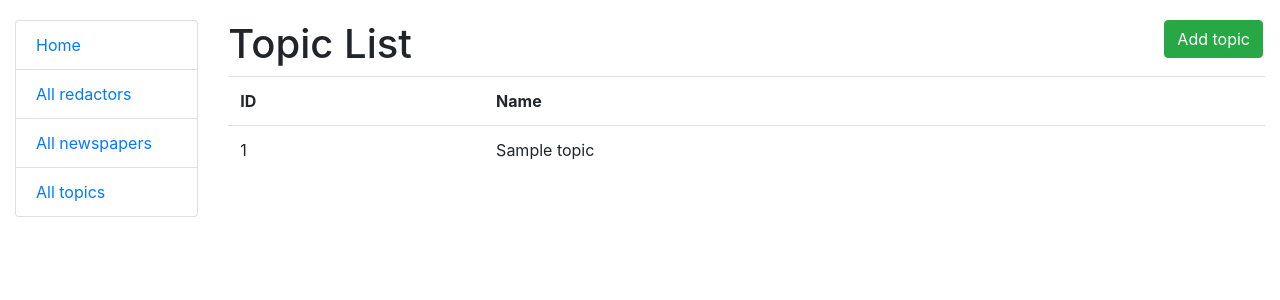
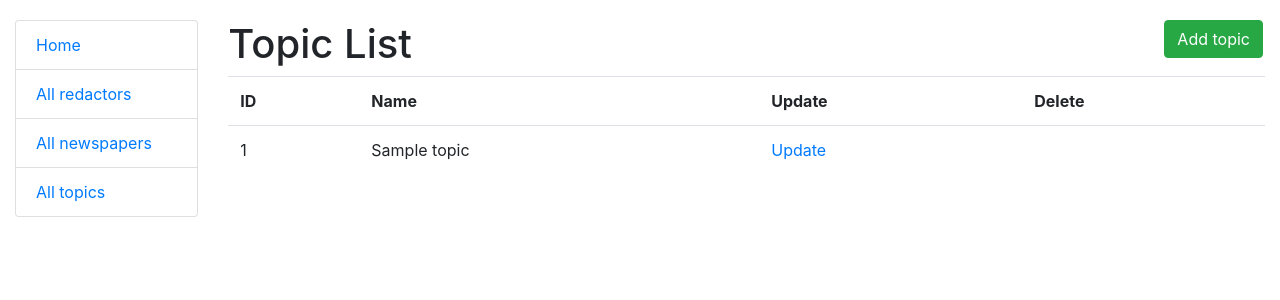
Before and after one commit to EugeneDolinskiy/news-agency, a Django app: page /topics/ in a window 1280 px wide. Shown: the top 300 px of the page. Run offline with Django 5.2, Linux system fonts and the light colour scheme; tables that the repository leaves empty hold one stand-in row (values such as "Sample post"); some libraries are stand-ins or nearby versions.

Commit message:
make possibility to refactor topic in topic list page

```diff
--- a/templates/news_management/topic_list.html
+++ b/templates/news_management/topic_list.html
@@ -13,6 +13,8 @@
       <tr>
         <th>ID</th>
         <th>Name</th>
+        <th>Update</th>
+        <th>Delete</th>
       </tr>
 
       {% for topic in topic_list %}
@@ -23,6 +25,12 @@
           <td>
             {{ topic.name }}
           </td>
+          <td>
+            <a href="{% url 'news_management:topic-update' pk=topic.id %}">
+              Update
+            </a>
+          </td>
+          <td></td>
         </tr>
       {% endfor %}
     </table>
```
